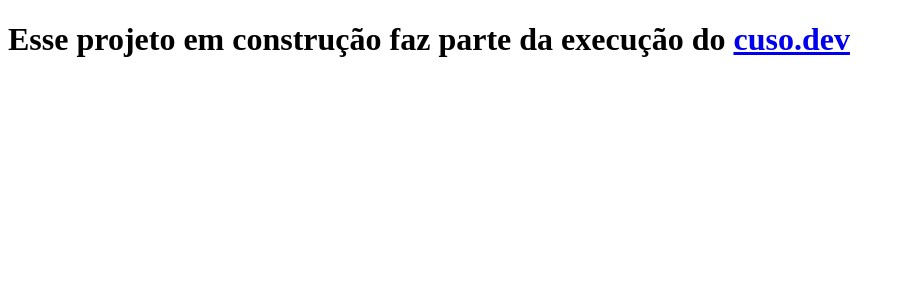
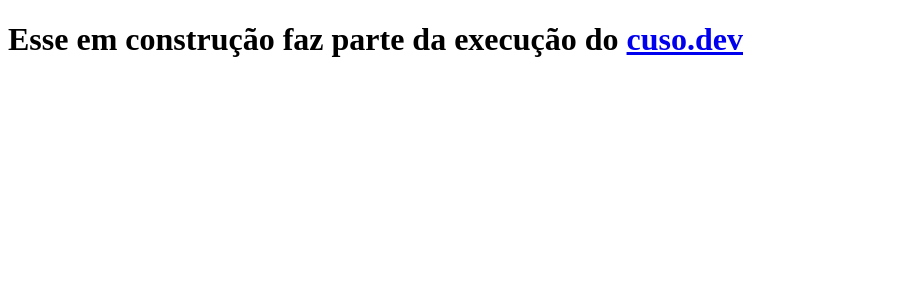
Before and after one commit to filipeoliveira93/clone-tabnews, a Next.js app: page / in a window 1280 px wide. Shown: the top 300 px of the page, without its empty margins (0-905 px from the left). Built offline with nearby package versions, Linux system fonts and the light colour scheme.

Commit message:
test commit

```diff
--- a/pages/index.js
+++ b/pages/index.js
@@ -1,5 +1,6 @@
 function Home() {
-  return <h1> Esse projeto em construção faz parte da execução do <a href="https://curso.dev/">cuso.dev</a></h1>
+  return <h1> Esse em construção faz parte da execução do <a href="https://curso.dev/">cuso.dev</a></h1>
+
 
 
 }
```
